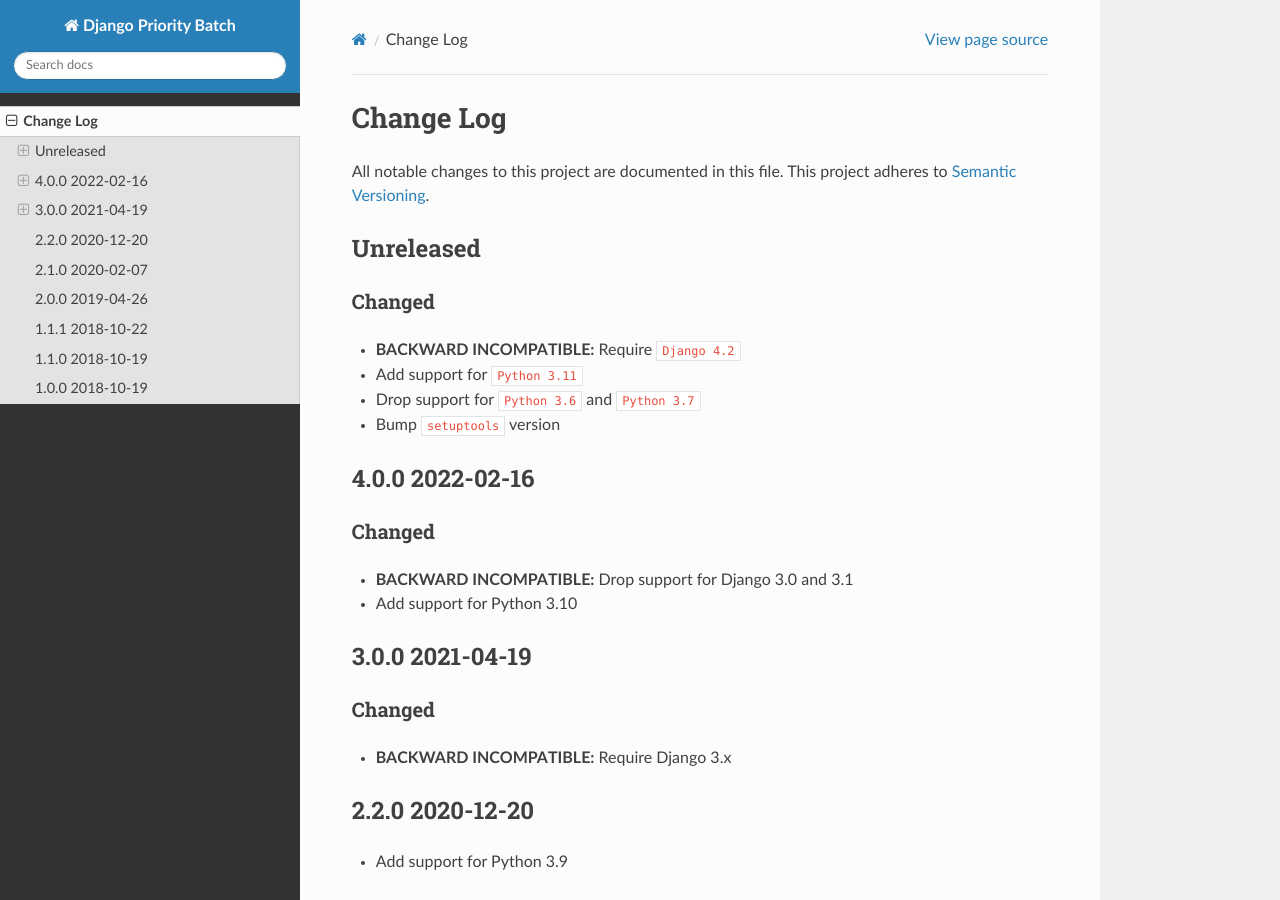
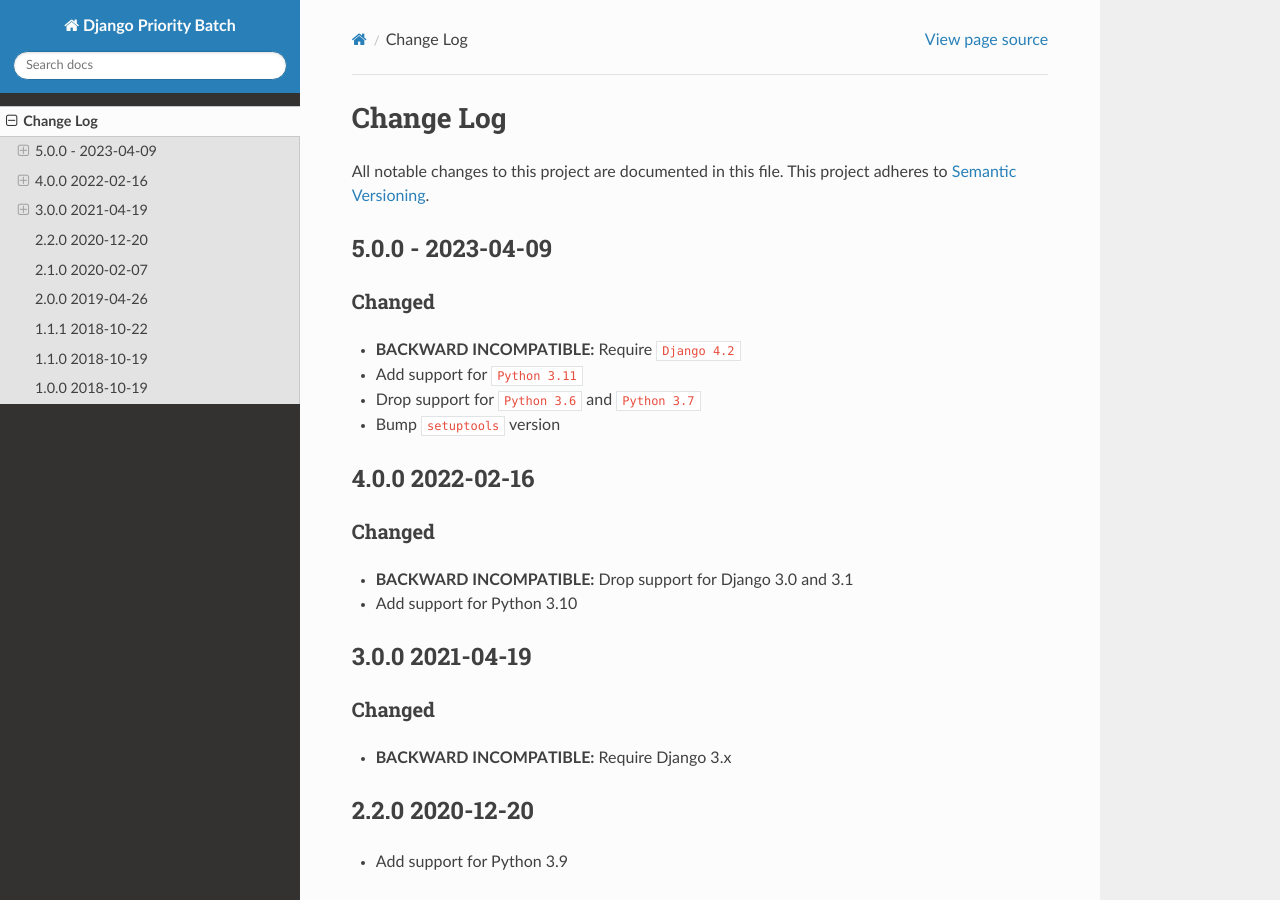
Before and after one commit to genialis/django-priority-batch, a Sphinx documentation site: the page built from docs/CHANGELOG.rst, in a window 1280 px wide and 900 px high. Built offline with Sphinx 7.4.7 and the Read the Docs theme 2.0.0, drawn with Linux system fonts in a browser that asks for light colours.

Commit message:
Prepare release 5.0.0

```diff
--- a/docs/CHANGELOG.rst
+++ b/docs/CHANGELOG.rst
@@ -6,9 +6,9 @@
 This project adheres to `Semantic Versioning <http://semver.org/>`_.
 
 
-==========
-Unreleased
-==========
+==================
+5.0.0 - 2023-04-09
+==================
 
 Changed
 =======
```
